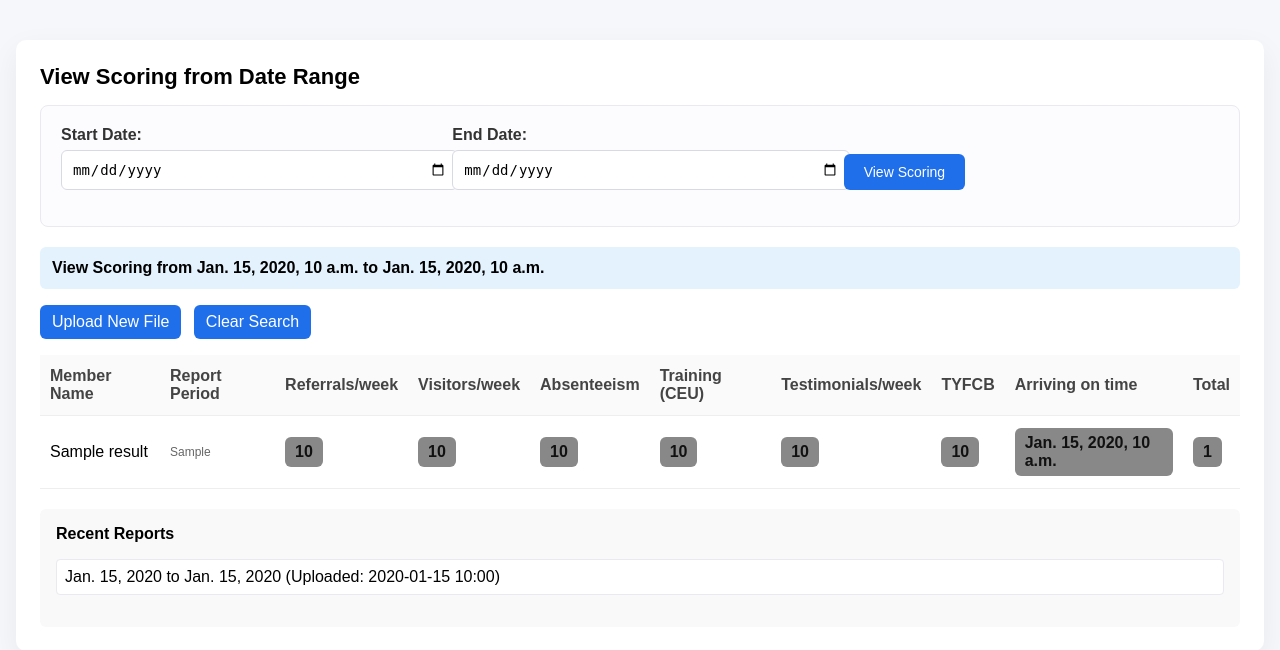
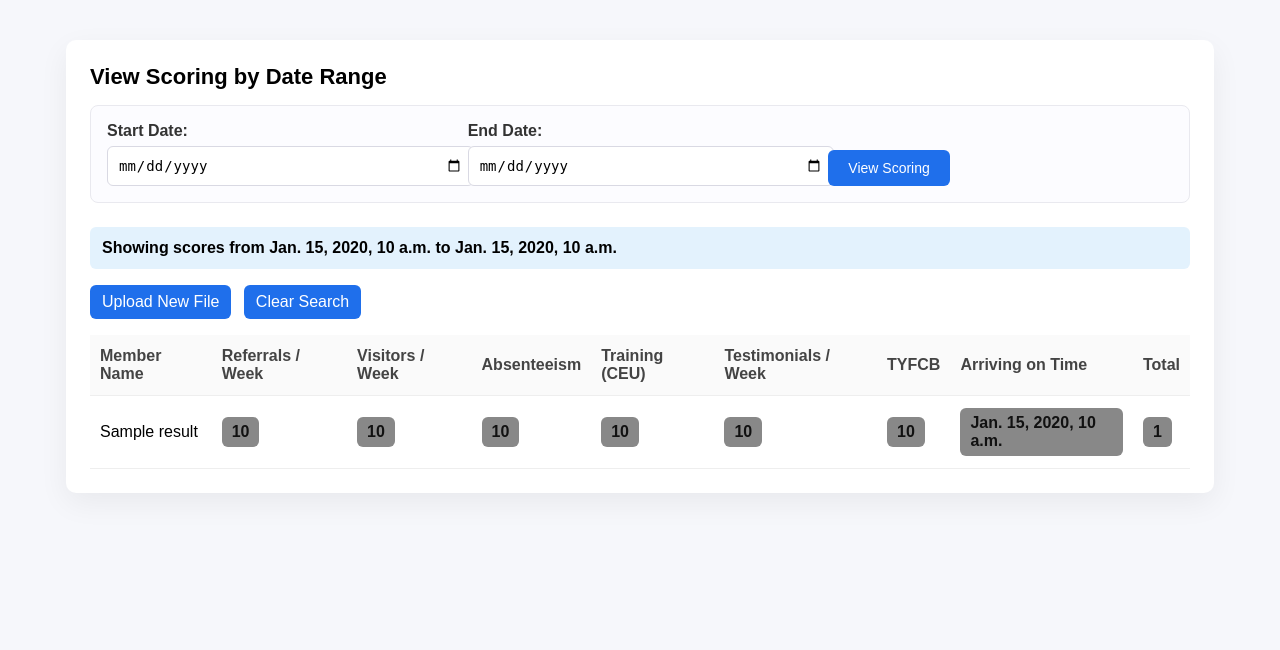
Before and after one commit to tasneeemm76/BNI-traffic-light-score, a Django app: template reports/templates/reports/view_scoring.html in a window 1280 px wide. Shown: the top 650 px of the page. Run offline with Django 5.2, Linux system fonts and the light colour scheme; tables that the repository leaves empty hold one stand-in row (values such as "Sample post"); the template is opened without the code that fills it: values that come from a table or form of the project are taken from there, most other values are stand-ins (such as "Sample title", 1, 10 or a date in 2020).

Commit message:
view scoring template

```diff
--- a/reports/templates/reports/view_scoring.html
+++ b/reports/templates/reports/view_scoring.html
@@ -5,35 +5,123 @@
     <meta name="viewport" content="width=device-width, initial-scale=1.0">
     <title>BNI Scores - View Scoring</title>
     <style>
-        body { font-family: Arial, sans-serif; background: #f6f7fb; margin: 0; padding: 0; }
-        .container { max-width: 1200px; margin: 40px auto; background: #fff; padding: 24px; border-radius: 10px; box-shadow: 0 10px 30px rgba(0,0,0,0.06); }
-        h1 { margin-top: 0; font-size: 22px; }
-        .form-section { padding: 20px; border: 1px solid #e9e9ef; border-radius: 8px; background: #fcfcff; margin-bottom: 20px; }
-        .form-row { display: flex; gap: 16px; align-items: end; margin-bottom: 16px; }
-        .form-group { flex: 1; }
-        label { display: block; font-weight: 600; margin-bottom: 6px; color: #333; }
-        input[type=date] { width: 100%; padding: 10px; border: 1px solid #d9d9e3; border-radius: 6px; background: #fff; font-size: 14px; }
-        button { background: #1f6feb; color: #fff; border: none; padding: 10px 20px; border-radius: 6px; cursor: pointer; font-size: 14px; }
-        button:hover { background: #1a5fd0; }
-        .error { color: #e84c3d; margin-bottom: 16px; padding: 12px; background: #ffeaea; border-radius: 6px; }
-        table { width: 100%; border-collapse: collapse; margin-top: 16px; }
-        th, td { padding: 12px 10px; border-bottom: 1px solid #eee; text-align: left; }
-        th { background: #fafafa; color: #444; font-weight: 600; }
-        .chip { color: #111; font-weight: 600; padding: 6px 10px; border-radius: 6px; display: inline-block; }
-        .actions { margin-top: 16px; }
-        a.btn { background: #1f6feb; color: #fff; text-decoration: none; padding: 8px 12px; border-radius: 6px; display: inline-block; margin-right: 8px; }
-        a.btn:hover { background: #1a5fd0; }
-        .reports-list { margin-top: 20px; padding: 16px; background: #f9f9f9; border-radius: 6px; }
-        .reports-list h3 { margin-top: 0; font-size: 16px; }
-        .reports-list ul { list-style: none; padding: 0; }
-        .reports-list li { padding: 8px; margin-bottom: 4px; background: #fff; border-radius: 4px; border: 1px solid #e9e9ef; }
-        .date-range-header { margin: 16px 0; padding: 12px; background: #e3f2fd; border-radius: 6px; font-weight: 600; }
+        body {
+            font-family: Arial, sans-serif;
+            background: #f6f7fb;
+            margin: 0;
+            padding: 0;
+        }
+        .container {
+            max-width: 1100px;
+            margin: 40px auto;
+            background: #fff;
+            padding: 24px;
+            border-radius: 10px;
+            box-shadow: 0 10px 30px rgba(0,0,0,0.06);
+        }
+        h1 {
+            margin-top: 0;
+            font-size: 22px;
+        }
+        .form-section {
+            padding: 16px;
+            border: 1px solid #e9e9ef;
+            border-radius: 8px;
+            background: #fcfcff;
+            margin-bottom: 24px;
+        }
+        .form-row {
+            display: flex;
+            gap: 16px;
+            align-items: flex-end;
+        }
+        .form-group {
+            flex: 1;
+        }
+        label {
+            display: block;
+            font-weight: 600;
+            margin-bottom: 6px;
+            color: #333;
+        }
+        input[type="date"] {
+            width: 100%;
+            padding: 10px;
+            border: 1px solid #d9d9e3;
+            border-radius: 6px;
+            background: #fff;
+            font-size: 14px;
+        }
+        button {
+            background: #1f6feb;
+            color: #fff;
+            border: none;
+            padding: 10px 20px;
+            border-radius: 6px;
+            cursor: pointer;
+            font-size: 14px;
+        }
+        button:hover {
+            background: #1a5fd0;
+        }
+        .error {
+            color: #e84c3d;
+            margin-bottom: 16px;
+            padding: 12px;
+            background: #ffeaea;
+            border-radius: 6px;
+        }
+        table {
+            width: 100%;
+            border-collapse: collapse;
+            margin-top: 16px;
+        }
+        th, td {
+            padding: 12px 10px;
+            border-bottom: 1px solid #eee;
+            text-align: left;
+        }
+        th {
+            background: #fafafa;
+            color: #444;
+            font-weight: 600;
+        }
+        .chip {
+            color: #111;
+            font-weight: 600;
+            padding: 6px 10px;
+            border-radius: 6px;
+            display: inline-block;
+        }
+        .actions {
+            margin-top: 16px;
+        }
+        a.btn {
+            background: #1f6feb;
+            color: #fff;
+            text-decoration: none;
+            padding: 8px 12px;
+            border-radius: 6px;
+            display: inline-block;
+            margin-right: 8px;
+        }
+        a.btn:hover {
+            background: #1a5fd0;
+        }
+        .date-range-header {
+            margin: 16px 0;
+            padding: 12px;
+            background: #e3f2fd;
+            border-radius: 6px;
+            font-weight: 600;
+        }
     </style>
 </head>
 <body>
 <div class="container">
-    <h1>View Scoring from Date Range</h1>
+    <h1>View Scoring by Date Range</h1>
 
+    <!-- Date Filter Form -->
     <div class="form-section">
         <form method="get" action="{% url 'view_scoring' %}">
             <div class="form-row">
@@ -58,7 +146,7 @@
 
     {% if start_date and end_date and not error %}
         <div class="date-range-header">
-            View Scoring from {{ start_date }} to {{ end_date }}
+            Showing scores from <strong>{{ start_date }}</strong> to <strong>{{ end_date }}</strong>
         </div>
     {% endif %}
 
@@ -67,18 +155,18 @@
             <a class="btn" href="{% url 'upload_file' %}">Upload New File</a>
             <a class="btn" href="{% url 'view_scoring' %}">Clear Search</a>
         </div>
+
         <table>
             <thead>
                 <tr>
                     <th>Member Name</th>
-                <th>Report Period</th>
-                <th>Referrals/week</th>
-                <th>Visitors/week</th>
+                    <th>Referrals / Week</th>
+                    <th>Visitors / Week</th>
                     <th>Absenteeism</th>
                     <th>Training (CEU)</th>
-                <th>Testimonials/week</th>
+                    <th>Testimonials / Week</th>
                     <th>TYFCB</th>
-                <th>Arriving on time</th>
+                    <th>Arriving on Time</th>
                     <th>Total</th>
                 </tr>
             </thead>
@@ -86,7 +174,6 @@
                 {% for row in results %}
                 <tr>
                     <td>{{ row.name }}</td>
-                    <td style="font-size: 12px; color: #666;">{{ row.report_period }}</td>
                     <td><span class="chip" style="background: {{ row.referrals_week_color }};">{{ row.referrals_week_score }}</span></td>
                     <td><span class="chip" style="background: {{ row.visitors_week_color }};">{{ row.visitors_week_score }}</span></td>
                     <td><span class="chip" style="background: {{ row.absenteeism_color }};">{{ row.absenteeism_score }}</span></td>
@@ -97,27 +184,16 @@
                     <td><span class="chip" style="background: {{ row.color }};">{{ row.total_score }}</span></td>
                 </tr>
                 {% empty %}
-                <tr><td colspan="10">No results found.</td></tr>
+                <tr>
+                    <td colspan="9" style="text-align:center; color:#777;">No results found.</td>
+                </tr>
                 {% endfor %}
             </tbody>
         </table>
     {% else %}
-        <div class="actions">
-            <a class="btn" href="{% url 'upload_file' %}">Upload New File</a>
-        </div>
+        {% if not error %}
+            <p style="text-align:center; color:#777; margin-top:20px;">Please select a date range to view scores.</p>
         {% endif %}
-
-    {% if reports %}
-        <div class="reports-list">
-            <h3>Recent Reports</h3>
-            <ul>
-                {% for report in reports %}
-                    <li>{{ report.start_date }} to {{ report.end_date }} (Uploaded: {{ report.upload_date|date:"Y-m-d H:i" }})</li>
-                {% empty %}
-                    <li>No reports uploaded yet.</li>
-                {% endfor %}
-            </ul>
-        </div>
     {% endif %}
 </div>
 </body>
```
Lines whose indentation alone changed are shown as unchanged.
